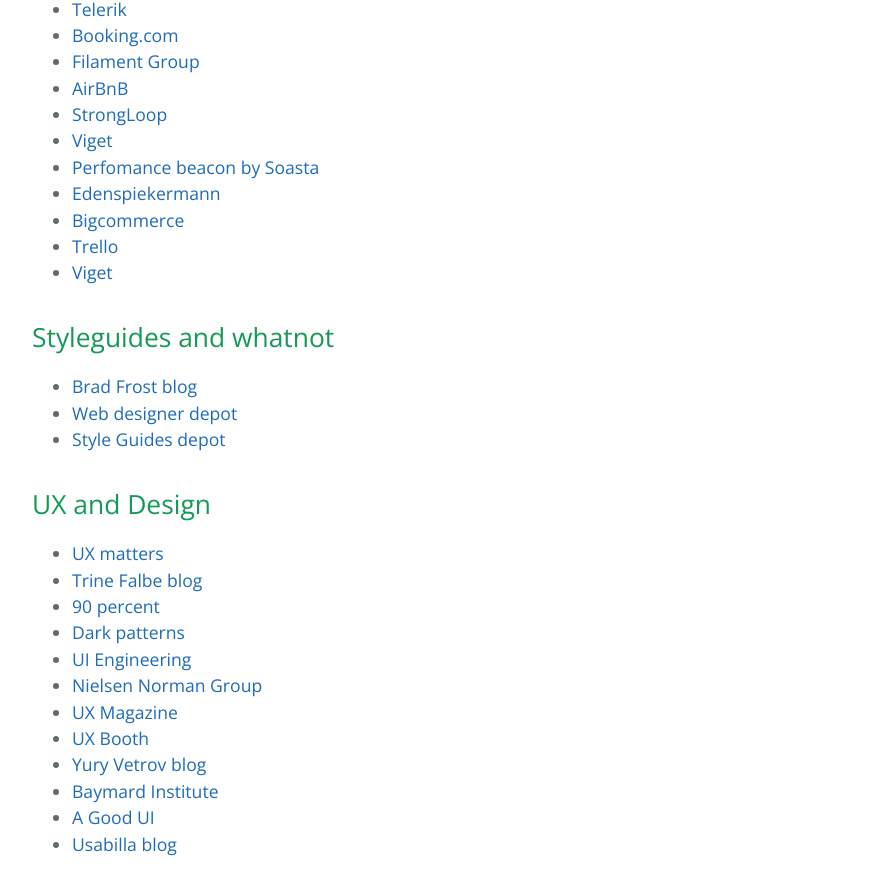
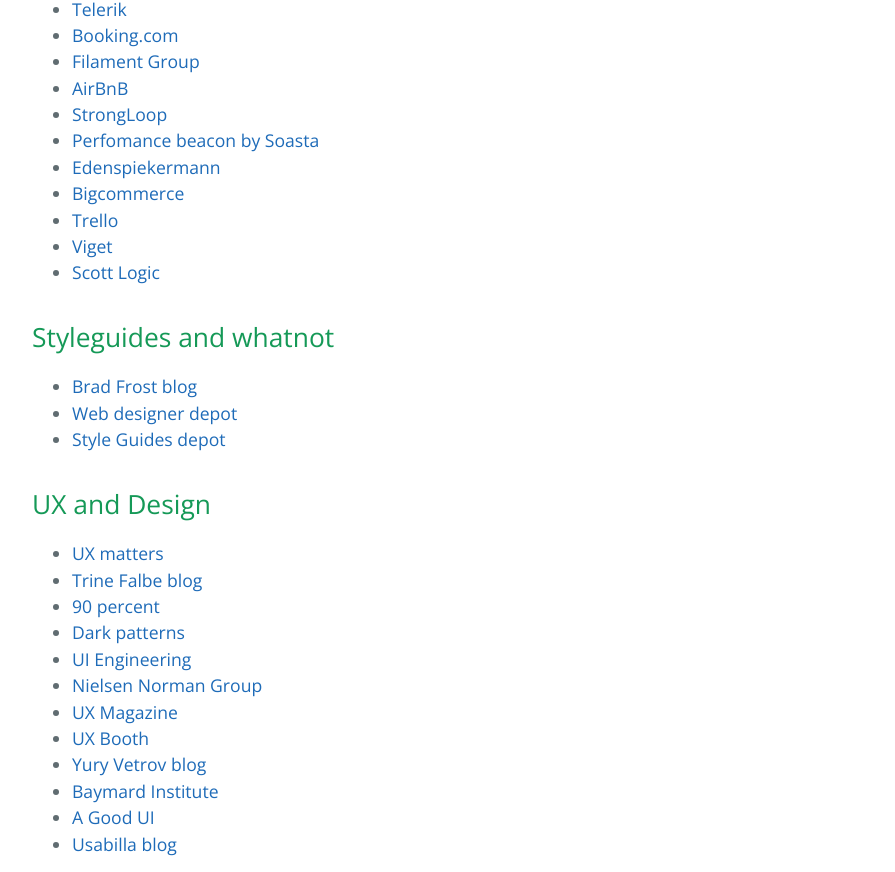
Before and after one commit to XOP/my-favourite-front-end-resources, a plain HTML site: page index.html in a window 1280 px wide. Shown: the part 2758-3630 px from the top of the page, without its empty margins (192-1087 px from the left). Drawn offline with nearby package versions, Linux system fonts and the light colour scheme.

```diff
--- a/index.html
+++ b/index.html
@@ -138,12 +138,12 @@
 <li><a href="https://www.filamentgroup.com/lab/">Filament Group</a></li>
 <li><a href="http://nerds.airbnb.com/code/">AirBnB</a></li>
 <li><a href="https://strongloop.com/strongblog/">StrongLoop</a></li>
-<li><a href="https://viget.com/extend">Viget</a></li>
 <li><a href="http://www.soasta.com/blog/">Perfomance beacon by Soasta</a></li>
 <li><a href="http://dev.edenspiekermann.com/">Edenspiekermann</a></li>
 <li><a href="http://www.bigeng.io/">Bigcommerce</a></li>
 <li><a href="http://tech.trello.com/">Trello</a></li>
 <li><a href="https://www.viget.com/articles/">Viget</a></li>
+<li><a href="http://blog.scottlogic.com/index.html">Scott Logic</a></li>
 </ul>
 
 <h2>
```
Also changed, not shown: params.json (+1 -1 lines), stylesheets/github-light.css (+18 -10 lines).
